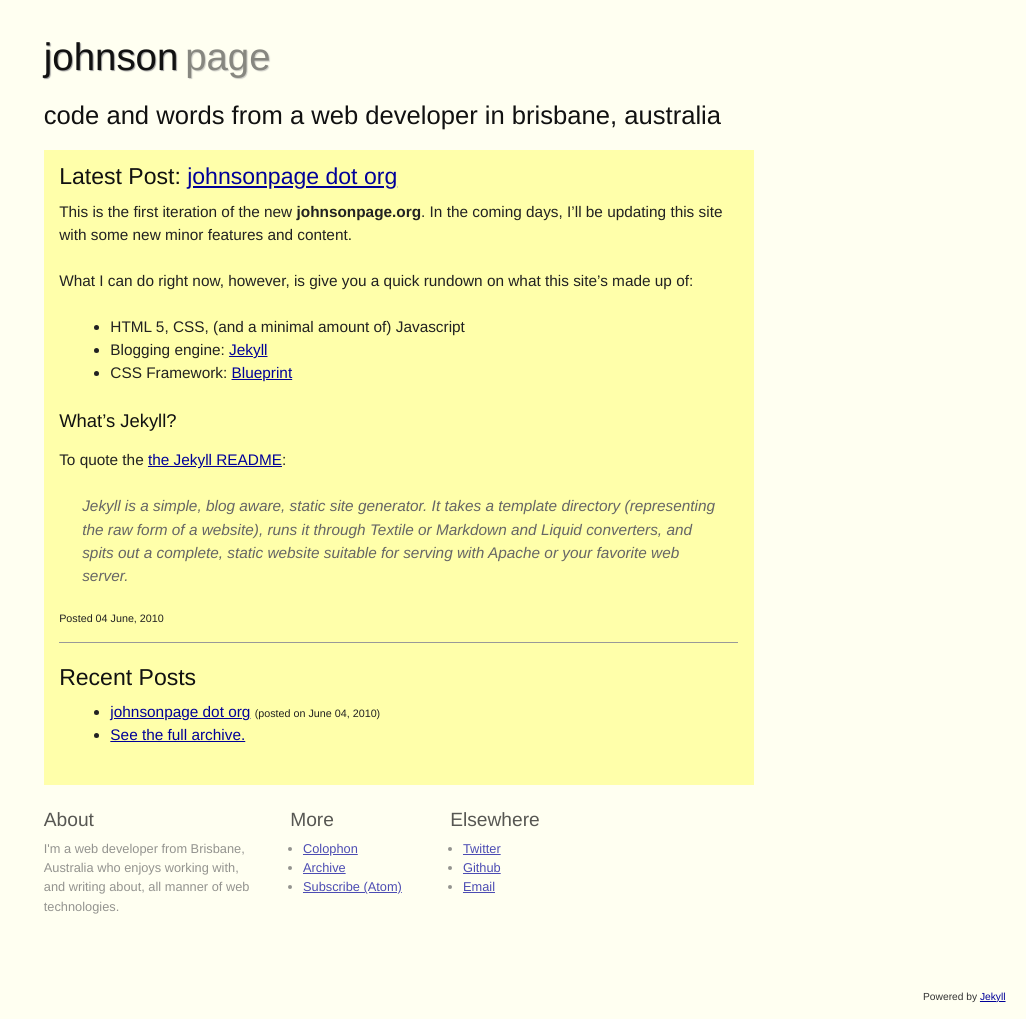
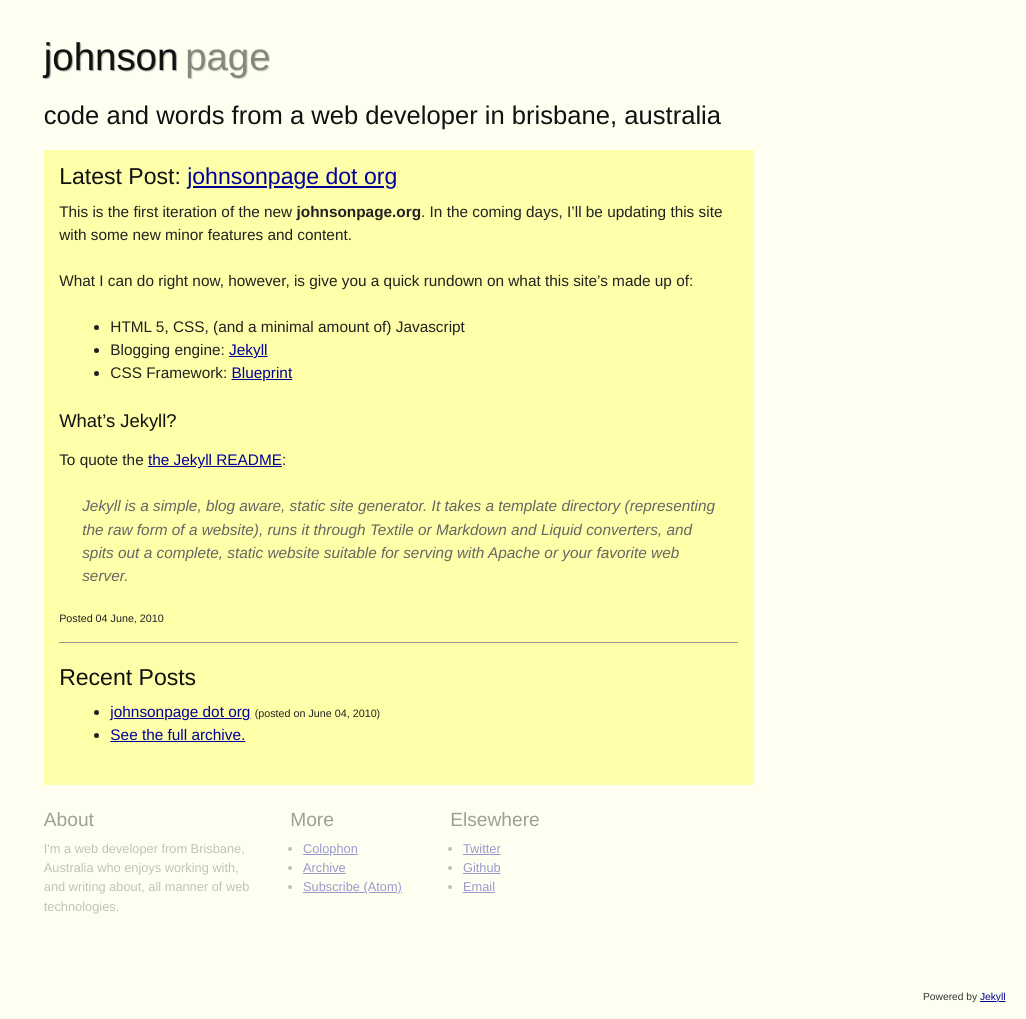
Before and after one commit to fumingshih/johnsonpage-blog, a Jekyll site: the page built from index.html, in a window 1280 px wide. Shown: the whole page, without its empty margins (254-1280 px from the left). Built offline with Jekyll 4.4.1, drawn with Linux system fonts in a browser that asks for light colours.

Commit message:
removed footer hover effect in CSS

```diff
--- a/css/style.css
+++ b/css/style.css
@@ -60,13 +60,9 @@ header h1 span+span {
 /* Footer */
 footer {
     color: #666;
-    opacity: 0.7;
-    -moz-opacity: 0.7;
+    opacity: 0.4;
+    -moz-opacity: 0.4;
     padding: 1em;
-}
-footer:hover {
-    opacity: 1;
-    -moz-opacity: 1;
 }
 footer .span-18 {
     padding-top: 1em;
```
